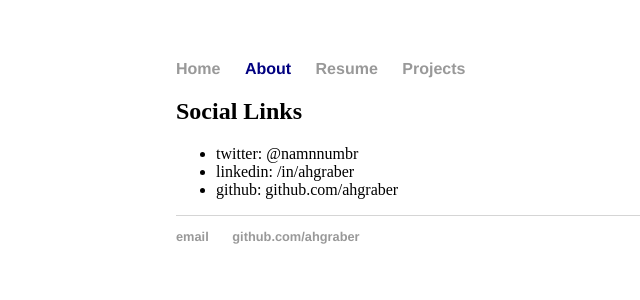
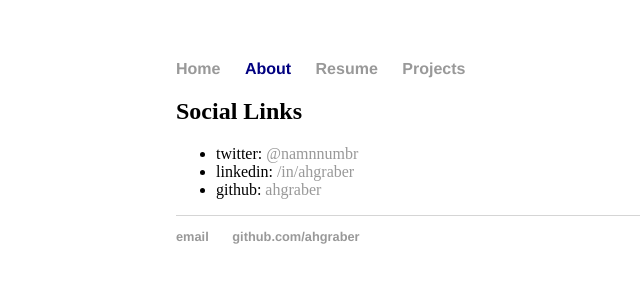
Before and after one commit to ahgraber/ahgraber.github.io, a Jekyll site: the page built from about.md, in a window 1280 px wide. Shown: the top 300 px of the page, without its empty margins (16-656 px from the left). Built offline with Jekyll 4.4.1, drawn with Linux system fonts in a browser that asks for light colours.

Commit message:
Update about.md

```diff
--- a/about.md
+++ b/about.md
@@ -4,6 +4,6 @@ title: About Me
 ---
 
 ## Social Links
-* twitter: @namnnumbr
-* linkedin: /in/ahgraber
-* github: github.com/ahgraber
+* twitter: [@namnnumbr](https://twitter.com/namnnumbr)
+* linkedin: [/in/ahgraber](https://linkedin.com/in/ahgraber)
+* github: [ahgraber](https://github.com/ahgraber)
```
